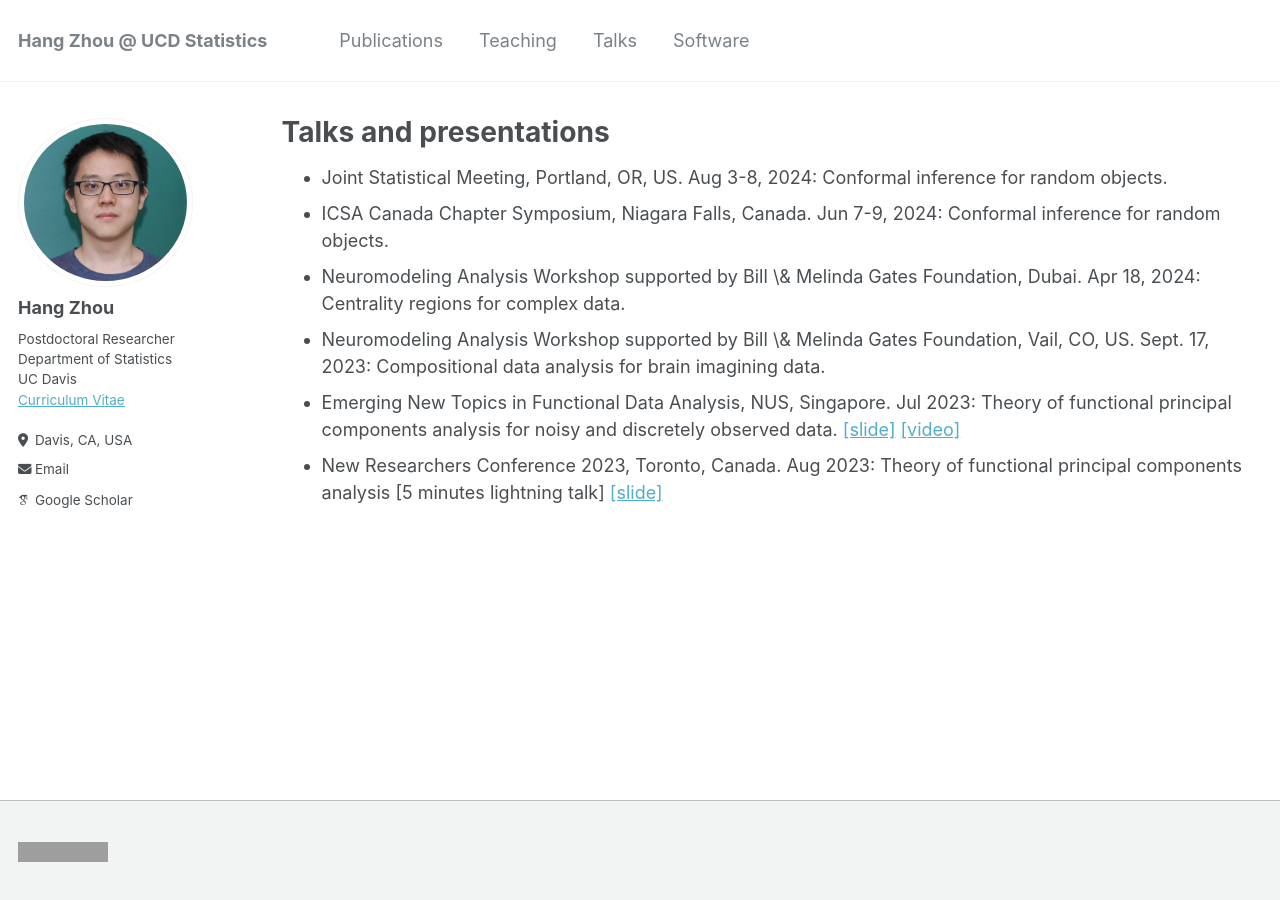
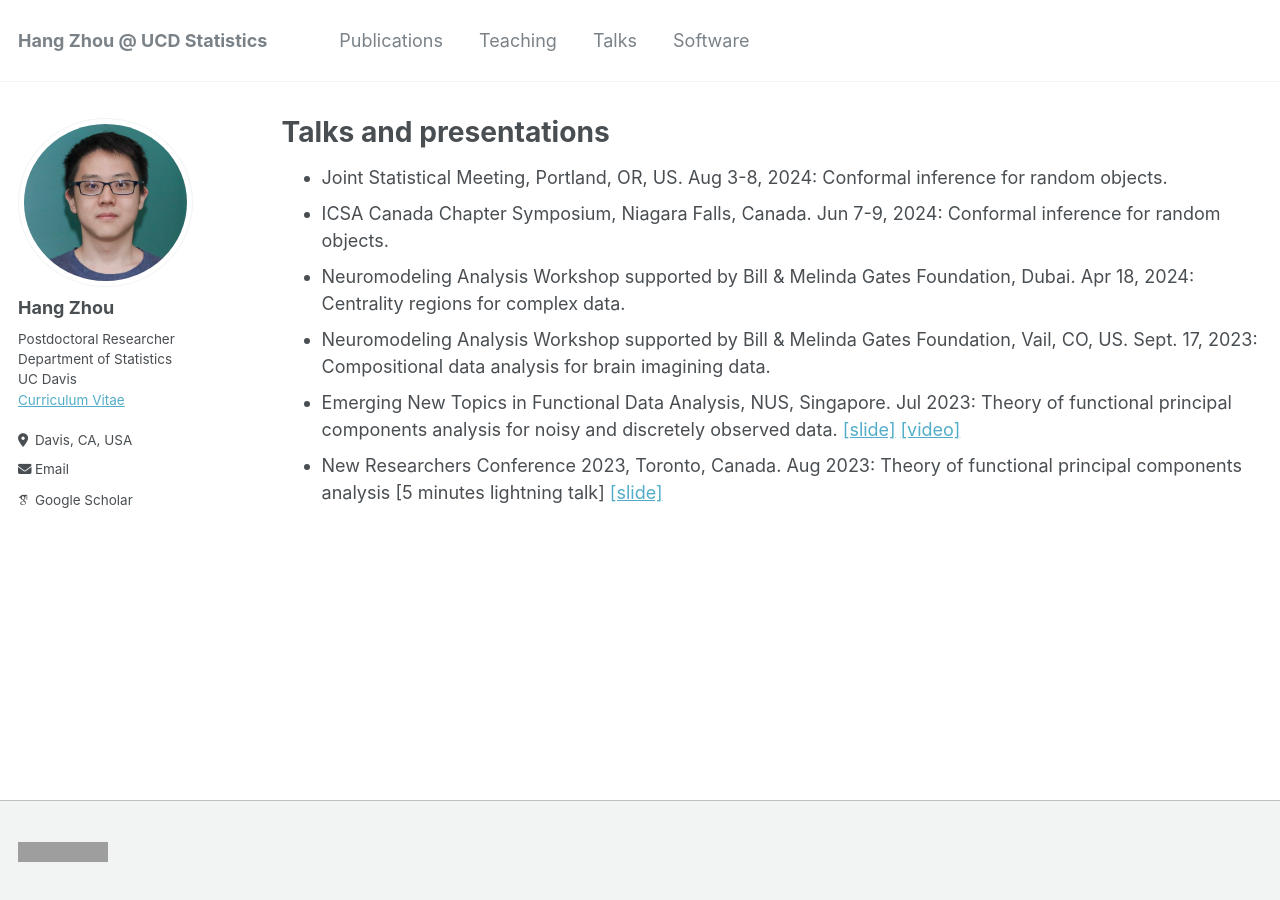
Before and after one commit to hg-zh/hg-zh.github.io, a Jekyll site: the page built from _pages/talks.html, in a window 1280 px wide. Built offline with Jekyll 4.4.1, drawn with Linux system fonts in a browser that asks for light colours; some web fonts are replaced; grey boxes are pictures that could not be loaded.

```diff
--- a/_pages/talks.html
+++ b/_pages/talks.html
@@ -8,8 +8,8 @@ author_profile: true
 <ul>
   <li>Joint Statistical Meeting, Portland, OR, US. Aug 3-8, 2024: Conformal inference for random objects.  </li>
   <li>ICSA Canada Chapter Symposium, Niagara Falls, Canada. Jun 7-9, 2024:  Conformal inference for random objects.  </li>
-  <li>Neuromodeling Analysis Workshop supported by Bill \& Melinda Gates Foundation, Dubai. Apr 18, 2024:  Centrality regions for complex data.  </li>
-  <li>Neuromodeling Analysis Workshop supported by Bill \& Melinda Gates Foundation, Vail, CO, US. Sept. 17, 2023:  Compositional data analysis for brain imagining data.  </li>
+  <li>Neuromodeling Analysis Workshop supported by Bill & Melinda Gates Foundation, Dubai. Apr 18, 2024:  Centrality regions for complex data.  </li>
+  <li>Neuromodeling Analysis Workshop supported by Bill & Melinda Gates Foundation, Vail, CO, US. Sept. 17, 2023:  Compositional data analysis for brain imagining data.  </li>
   <li>Emerging New Topics in Functional Data Analysis, NUS, Singapore. Jul 2023: Theory of functional principal components analysis for noisy and discretely observed data. <a href="https://hg-zh.github.io/files/Theory_of_FPCA.pdf">[slide]</a> <a href="https://mediaweb.ap.panopto.com/Panopto/Pages/Viewer.aspx?id=c9e60596-6f72-468e-b4c5-b0490032abce">[video]</a> </li>
   <li>New Researchers Conference 2023, Toronto, Canada. Aug 2023: Theory of functional principal components analysis [5 minutes lightning talk] <a href="https://hg-zh.github.io/files/NRC_flashtalk.pdf">[slide]</a> </li>
 </ul>
```
